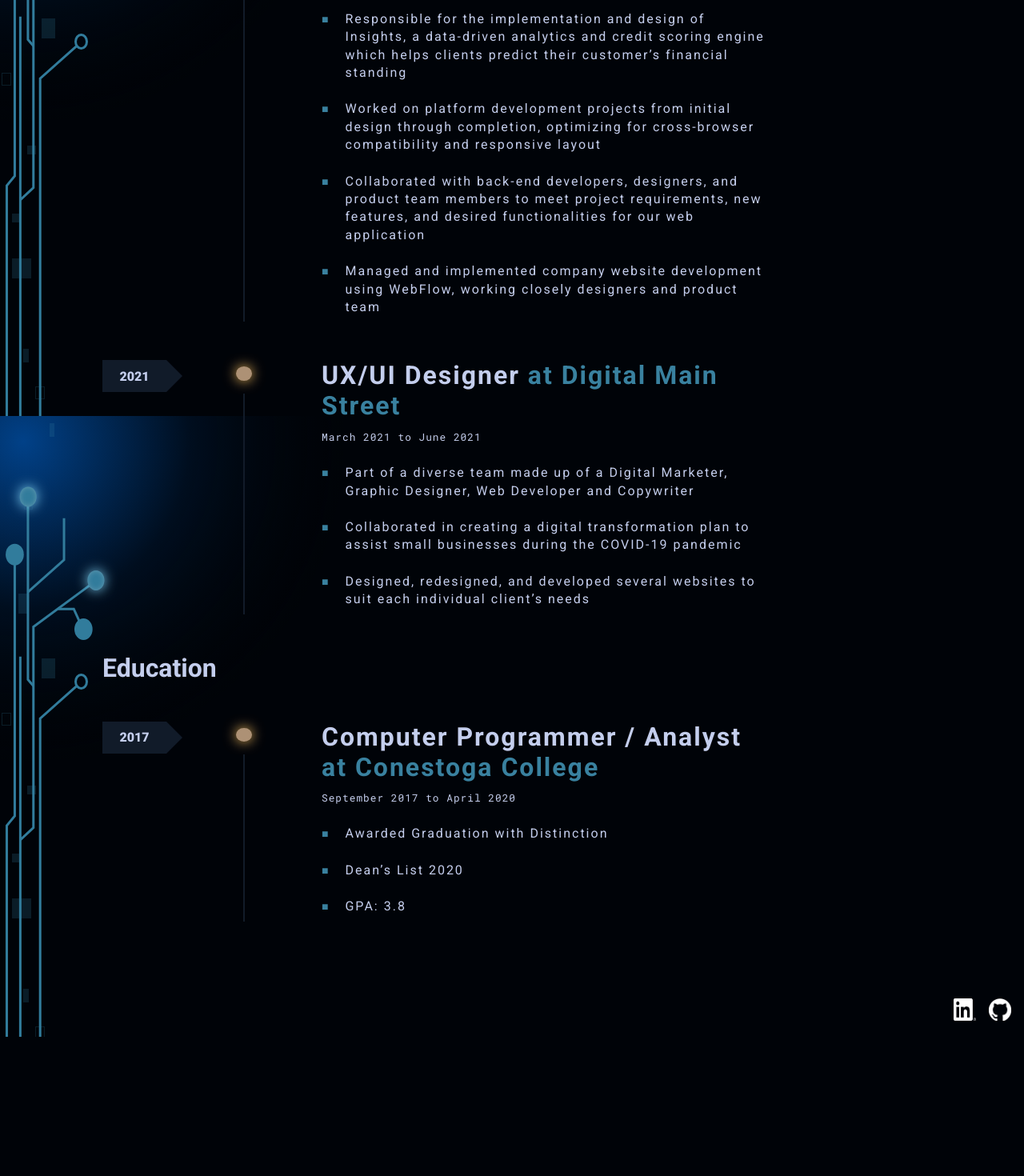
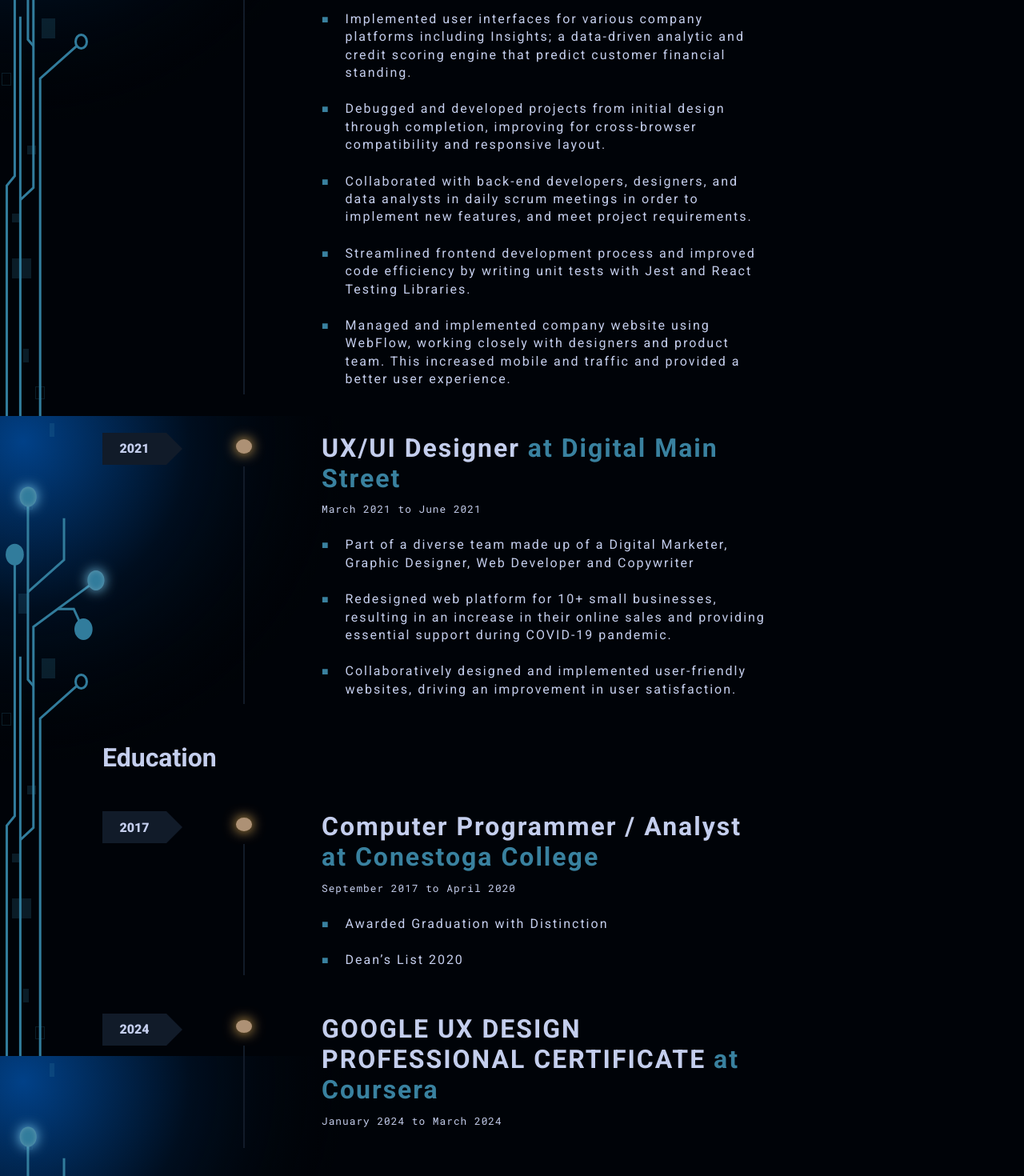
Before and after one commit to lhernandez1848/my-portfolio, a React (Create React App) app: page /resume in a window 1280 px wide. Shown: the part 280-1750 px from the top of the page at 80% size. Before the commit the page ends 1576 px from the top, so only its background shows below. Built offline with nearby package versions, Linux system fonts and the light colour scheme.

Commit message:
updates to copy

```diff
--- a/src/components/Footer/Footer.js
+++ b/src/components/Footer/Footer.js
@@ -3,7 +3,7 @@
 
 export default function Footer(props) {
   return <footer className={styles.footer} style={props.style}>
-    <Link to='https://www.linkedin.com/in/lisdanay-h-bb9181105' className={styles.footerLink} target='_blank' rel='noopener noreferrer'>
+    <Link to='https://www.linkedin.com/in/lisdanay-hernandez' className={styles.footerLink} target='_blank' rel='noopener noreferrer'>
       <img src='/assets/LI-In-Bug.png' alt='LinkedIn logo' className={styles.footerLinkImage} />
     </Link >
     <Link to={'https://github.com/lhernandez1848'} className={styles.footerLink} target='_blank' rel='noopener noreferrer'>
--- a/src/data/data.js
+++ b/src/data/data.js
@@ -1,14 +1,15 @@
 export const experience = [
   {
-    name: 'Frontend Developer',
+    name: 'Front-end Developer',
     location: 'Periculum',
     startYear: '2021',
     timeFrame: 'September 2021 to May 2023',
     list: [
-      'Responsible for the implementation and design of Insights, a data-driven analytics and credit scoring engine which helps clients predict their customer’s financial standing',
-      'Worked on platform development projects from initial design through completion, optimizing for cross-browser compatibility and responsive layout',
-      'Collaborated with back-end developers, designers, and product team members to meet project requirements, new features, and desired functionalities for our web application',
-      'Managed and implemented company website development using WebFlow, working closely designers and product team'
+      'Implemented user interfaces for various company platforms including Insights; a data-driven analytic and credit scoring engine that predict customer financial standing.',
+      'Debugged and developed projects from initial design through completion, improving for cross-browser compatibility and responsive layout.',
+      'Collaborated with back-end developers, designers, and data analysts in daily scrum meetings in order to implement new features, and meet project requirements.',
+      'Streamlined frontend development process and improved code efficiency by writing unit tests with Jest and React Testing Libraries.',
+      'Managed and implemented company website using WebFlow, working closely with designers and product team. This increased mobile and traffic and provided a better user experience.'
     ]
   },
   {
@@ -18,8 +19,8 @@
     timeFrame: 'March 2021 to June 2021',
     list: [
       'Part of a diverse team made up of a Digital Marketer, Graphic Designer, Web Developer and Copywriter',
-      'Collaborated in creating a digital transformation plan to assist small businesses during the COVID-19 pandemic',
-      'Designed, redesigned, and developed several websites to suit each individual client’s needs'
+      'Redesigned web platform for 10+ small businesses, resulting in an increase in their online sales and providing essential support during COVID-19 pandemic.',
+      'Collaboratively designed and implemented user-friendly websites, driving an improvement in user satisfaction.'
     ]
   }
 ]
@@ -32,9 +33,14 @@
     timeFrame: 'September 2017 to April 2020',
     list: [
       'Awarded Graduation with Distinction',
-      'Dean’s List 2020',
-      'GPA: 3.8'
+      'Dean’s List 2020'
     ]
+  },
+  {
+    name: 'GOOGLE UX DESIGN PROFESSIONAL CERTIFICATE',
+    location: 'Coursera',
+    startYear: '2024',
+    timeFrame: 'January 2024 to March 2024',
   }
 ]
 
--- a/src/pages/About/About.js
+++ b/src/pages/About/About.js
@@ -8,7 +8,7 @@
     <article className={styles.aboutDescContainer}>
       <h3>About me</h3>
       <h4 className={styles.aboutGreeting}>Hi, I'm <span>Lisdanay Hernandez!</span></h4>
-      <p className={styles.aboutPar}>I'm a Frontend developer based in Kitchener, Ontario, currently in search of an exciting role. With over 2 years of experience in designing,
+      <p className={styles.aboutPar}>I'm a Front-end developer based in Kitchener, Ontario, currently in search of an exciting role. With over 2 years of experience in designing,
       developing and maintaining web applications, I am looking to leverage my skills to produce applications that exceed user expectations.</p>
       <p className={styles.aboutPar}>I love building and designing clean, responsive, and accessible digital products.</p>
       <p className={styles.aboutPar}>My skills:</p>
--- a/src/pages/Resume/ResumeSection.js
+++ b/src/pages/Resume/ResumeSection.js
@@ -13,7 +13,7 @@
     <div className={styles.resumeBox}>
       <h4 className={styles.expTitle}>{data.name} <span>at {data.location}</span></h4>
       <p className={styles.expSubtitle}>{data.timeFrame}</p>
-      <List listItems={data.list} class={styles.expDescriptionList} />
+      {data.list && <List listItems={data.list} class={styles.expDescriptionList} />}
     </div>
   </article>
 }
```
Also changed, not shown: 7 other files (tests, documents, lock files or other folders).
